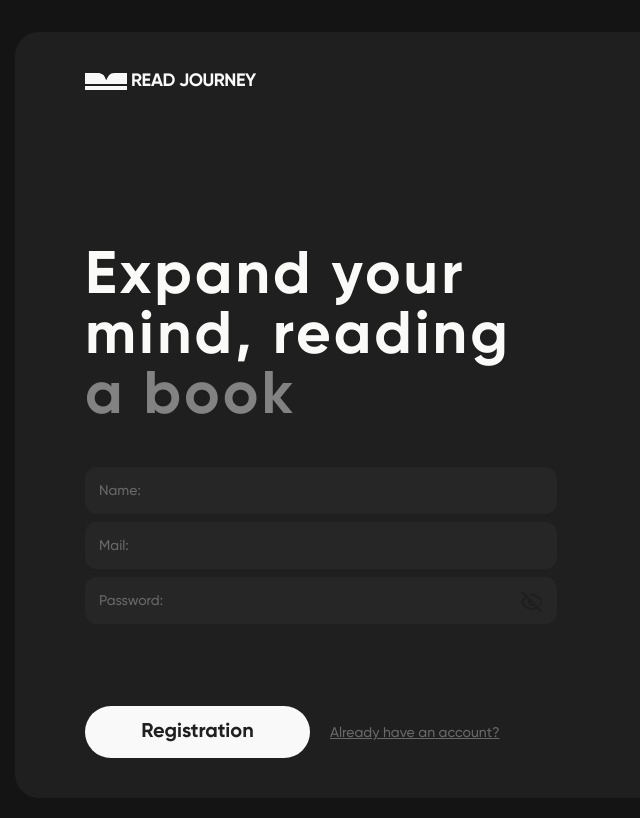
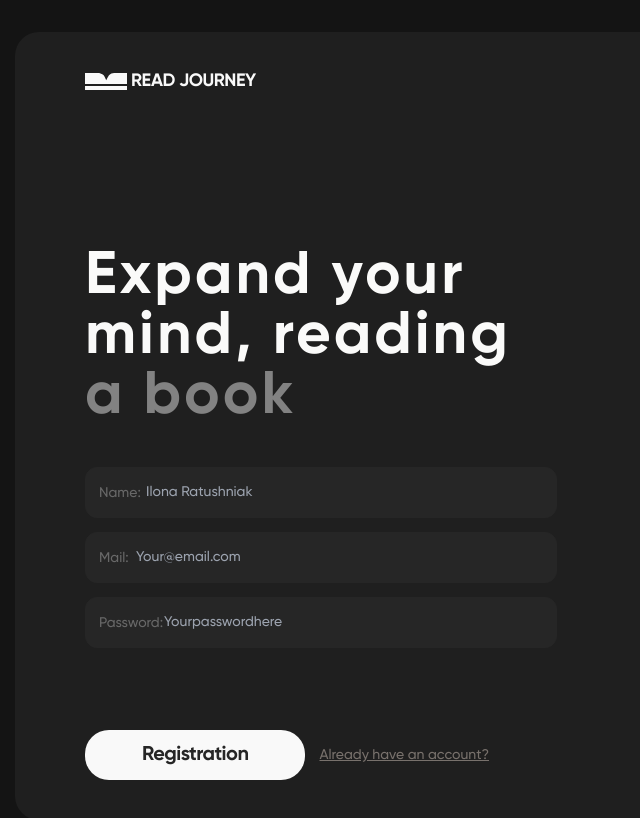
Before and after one commit to georgijbudik/read-journey, a Next.js app: page /register in a window 1280 px wide. Shown: the top 818 px of the page, without its empty margins (17-657 px from the left). Built offline with nearby package versions, Linux system fonts and the light colour scheme.

Commit message:
fix: auth forms

```diff
--- a/app/(auth)/login/_components/login-form.tsx
+++ b/app/(auth)/login/_components/login-form.tsx
@@ -42,14 +42,18 @@ const LoginForm = () => {
   const onSubmit: SubmitHandler<ILoginValues> = (data) => console.log(data);
 
   return (
-    <form onSubmit={handleSubmit(onSubmit)}>
-      <div className="flex flex-col gap-2 mb-[72px]">
+    <form
+      onSubmit={handleSubmit(onSubmit)}
+      autoComplete="off"
+      className="md:w-[472px]"
+    >
+      <div className="flex flex-col gap-2 md:gap-[14px] mb-[72px] md:mb-[146px]">
         <div>
           <div className="relative">
             <input
               placeholder="Your@email.com"
               className={cn(
-                "w-full h-full py-4 pl-[50px]  text-primary text-xs md:text-sm md:font-medium relative rounded-xl bg-muted border border-muted outline-0",
+                "w-full h-full py-[14px] md:py-4 pl-[50px]  text-primary text-xs md:text-sm md:font-medium relative rounded-xl bg-muted border border-muted outline-0",
                 touchedFields.mail
                   ? errors.mail
                     ? "border border-accent-red"
@@ -104,7 +108,7 @@ const LoginForm = () => {
             <input
               placeholder="Yourpasswordhere"
               className={cn(
-                "w-full h-full py-4 pl-[80px] text-primary text-xs md:text-sm md:font-medium relative rounded-xl bg-muted border border-muted outline-0",
+                "w-full h-full py-[14px] md:py-4 pl-[80px] text-primary text-xs md:text-sm md:font-medium relative rounded-xl bg-muted border border-muted outline-0",
                 touchedFields.password
                   ? errors.password
                     ? "border border-accent-red"
@@ -154,16 +158,16 @@ const LoginForm = () => {
           ) : null}
         </div>
       </div>
-      <div className="flex items-center gap-[14px]">
+      <div className="flex items-center  gap-[14px]">
         <Button
           type="submit"
-          className="px-11 md:px-7 py-[11px] md:py-[7px] rounded-3xl bg-primary text-neutral-800 border border-stone-50 border-opacity-20 text-sm md:text-base font-bold leading-none tracking-tight hover:text-primary hover:bg-transparent transition-all duration-300"
+          className="px-11 py-[11px] md:px-14 md:py-6 rounded-3xl bg-primary text-neutral-800 border border-stone-50 border-opacity-20 text-sm md:text-xl font-bold leading-none md:leading-tight tracking-tight hover:text-primary hover:bg-transparent transition-all duration-300"
         >
           Log in
         </Button>
         <Link
           href="/register"
-          className="text-center text-stone-500 text-xs font-medium underline leading-none"
+          className="text-center text-stone-500 text-xs md:text-sm font-medium underline leading-none hover:text-primary transition-all duration-300"
         >
           Don&apos;t have an account?
         </Link>
--- a/app/(auth)/register/_components/registration-form.tsx
+++ b/app/(auth)/register/_components/registration-form.tsx
@@ -6,7 +6,7 @@ import { useForm, SubmitHandler } from "react-hook-form";
 import { yupResolver } from "@hookform/resolvers/yup";
 import { registrationSchema } from "@/schemas";
 import { cn } from "@/lib/utils";
-import { AlertCircle, Eye, EyeOff } from "lucide-react";
+import { AlertCircle, CheckCircle2, Eye, EyeOff } from "lucide-react";
 import { useState } from "react";
 
 interface IRegisterValues {
@@ -39,11 +39,18 @@ const RegistrationForm = () => {
   };
 
   return (
-    <form onSubmit={handleSubmit(onSubmit)} className="md:w-[472px]">
-      <div className="relative mb-2">
+    <form
+      onSubmit={handleSubmit(onSubmit)}
+      autoComplete="off"
+      className="md:w-[472px]"
+    >
+      <div className="flex flex-col gap-2 md:gap-[14px] mb-5 md:mb-[82px]">
+        <div>
+          <div className="relative">
             <input
+              placeholder="Ilona Ratushniak"
               className={cn(
-            "w-full h-full py-[14px] md:py-4 pl-[59px] md:pl-[65px] text-primary text-xs relative rounded-xl bg-muted outline-0",
+                "w-full h-full py-[14px] md:py-4 pl-[60px] text-primary text-xs md:text-sm md:font-medium relative rounded-xl bg-muted border border-muted outline-0",
                 touchedFields.name
                   ? errors.name
                     ? "border border-accent-red"
@@ -52,9 +59,12 @@ const RegistrationForm = () => {
               )}
               {...register("name")}
             />
+
+            {touchedFields.name ? (
+              errors.name ? (
                 <AlertCircle
                   className={cn(
-            "absolute hidden right-[18px] top-[13px]",
+                    "absolute hidden top-[50%] translate-y-[-50%] right-[14px]",
                     touchedFields.name
                       ? errors.name
                         ? "block stroke-accent-red"
@@ -63,19 +73,38 @@ const RegistrationForm = () => {
                   )}
                   size={18}
                 />
-        <p className="text-xs md:text-sm text-secondary absolute top-[14px] left-[14px] inline-block">
+              ) : (
+                <CheckCircle2
+                  className={cn(
+                    "absolute hidden top-[50%] translate-y-[-50%] right-[14px]",
+                    touchedFields.name
+                      ? errors.name
+                        ? "hidden"
+                        : "block stroke-accent-green"
+                      : ""
+                  )}
+                  size={18}
+                />
+              )
+            ) : null}
+
+            <p className="text-xs md:text-sm text-secondary absolute top-[50%] translate-y-[-50%] left-[14px] inline-block">
               Name:{" "}
             </p>
+          </div>
+
           {errors?.name && touchedFields.name ? (
             <p className="text-[10px] text-accent-red mt-1 pl-[14px]">
               {errors.name.message}
             </p>
           ) : null}
         </div>
-      <div className="relative mb-2">
+        <div>
+          <div className="relative">
             <input
+              placeholder="Your@email.com"
               className={cn(
-            "w-full h-full py-[14px] md:py-4 pl-[49px] md:pl-[53px] text-primary text-xs relative rounded-xl bg-muted outline-0",
+                "w-full h-full py-[14px] md:py-4 pl-[50px]  text-primary text-xs md:text-sm md:font-medium relative rounded-xl bg-muted border border-muted outline-0",
                 touchedFields.mail
                   ? errors.mail
                     ? "border border-accent-red"
@@ -84,9 +113,12 @@ const RegistrationForm = () => {
               )}
               {...register("mail")}
             />
+
+            {touchedFields.mail ? (
+              errors.mail ? (
                 <AlertCircle
                   className={cn(
-            "absolute hidden right-[18px] top-[13px]",
+                    "absolute hidden top-[50%] translate-y-[-50%] right-[14px]",
                     touchedFields.mail
                       ? errors.mail
                         ? "block stroke-accent-red"
@@ -95,40 +127,52 @@ const RegistrationForm = () => {
                   )}
                   size={18}
                 />
-        <p className="text-xs md:text-sm text-secondary absolute top-[14px] left-[14px] inline-block">
+              ) : (
+                <CheckCircle2
+                  className={cn(
+                    "absolute hidden top-[50%] translate-y-[-50%] right-[14px]",
+                    touchedFields.mail
+                      ? errors.mail
+                        ? "hidden"
+                        : "block stroke-accent-green"
+                      : ""
+                  )}
+                  size={18}
+                />
+              )
+            ) : null}
+
+            <p className="text-xs md:text-sm text-secondary absolute top-[50%] translate-y-[-50%] left-[14px] inline-block">
               Mail:{" "}
             </p>
+          </div>
+
           {errors?.mail && touchedFields.mail ? (
             <p className="text-[10px] text-accent-red mt-1 pl-[14px]">
               {errors.mail.message}
             </p>
           ) : null}
         </div>
-      <div className="relative mb-5 md:mb-[82px]">
+        <div>
+          <div className="relative">
             <input
+              placeholder="Yourpasswordhere"
               className={cn(
-            "w-full h-full py-[14px] md:py-4 pl-[78px] md:pl-[86px] text-primary text-xs relative rounded-xl bg-muted outline-0",
+                "w-full h-full py-[14px] md:py-4 pl-[78px]  text-primary text-xs md:text-sm md:font-medium relative rounded-xl bg-muted border border-muted outline-0",
                 touchedFields.password
                   ? errors.password
                     ? "border border-accent-red"
                     : "border border-accent-green"
                   : ""
               )}
-          type={showPassword ? "text" : "password"}
               {...register("password")}
             />
-        <button
-          type="button"
-          onClick={onShowPasswordChange}
-          className="group absolute right-[15px] top-[50%] translate-y-[-50%]"
-        >
-          <svg className="h-[18px] md:h-[22px] w-[18px] md:w-[22px] stroke-accent group-hover:scale-110 transition-all duration-300">
-            {showPassword ? <Eye /> : <EyeOff />}
-          </svg>
-        </button>
+
+            {touchedFields.password ? (
+              errors.password ? (
                 <AlertCircle
                   className={cn(
-            "absolute hidden right-[18px] top-[13px]",
+                    "absolute hidden top-[50%] translate-y-[-50%] right-[14px]",
                     touchedFields.password
                       ? errors.password
                         ? "block stroke-accent-red"
@@ -137,25 +181,43 @@ const RegistrationForm = () => {
                   )}
                   size={18}
                 />
-        <p className="text-xs md:text-sm text-secondary absolute top-[14px] left-[14px] inline-block">
+              ) : (
+                <CheckCircle2
+                  className={cn(
+                    "absolute hidden top-[50%] translate-y-[-50%] right-[14px]",
+                    touchedFields.password
+                      ? errors.password
+                        ? "hidden"
+                        : "block stroke-accent-green"
+                      : ""
+                  )}
+                  size={18}
+                />
+              )
+            ) : null}
+
+            <p className="text-xs md:text-sm text-secondary absolute top-[50%] translate-y-[-50%] left-[14px] inline-block">
               Password:{" "}
             </p>
+          </div>
+
           {errors?.password && touchedFields.password ? (
             <p className="text-[10px] text-accent-red mt-1 pl-[14px]">
               {errors.password.message}
             </p>
           ) : null}
         </div>
-      <div>
+      </div>
+      <div className="flex items-center  gap-[14px]">
         <Button
           type="submit"
-          className="bg-primary text-button-text font-bold rounded-[30px] py-3 mr-[14px] md:py-4 md:w-[225px] md:text-xl md:mr-5 md:h-[52px] hover:text-primary hover:bg-transparent hover:border hover:border-[rgba(249,249,249,0.2)] transition-all duration-300"
+          className="px-11 py-[11px] md:px-14 md:py-6 rounded-3xl bg-primary text-neutral-800 border border-stone-50 border-opacity-20 text-sm md:text-xl font-bold leading-none md:leading-tight tracking-tight hover:text-primary hover:bg-transparent transition-all duration-300"
         >
           Registration
         </Button>
         <Link
           href="/login"
-          className="text-sm text-secondary underline underline-offset-1"
+          className="text-center text-stone-500 text-xs md:text-sm font-medium underline leading-none hover:text-primary transition-all duration-300"
         >
           Already have an account?
         </Link>
```
Lines whose indentation alone changed are shown as unchanged.
